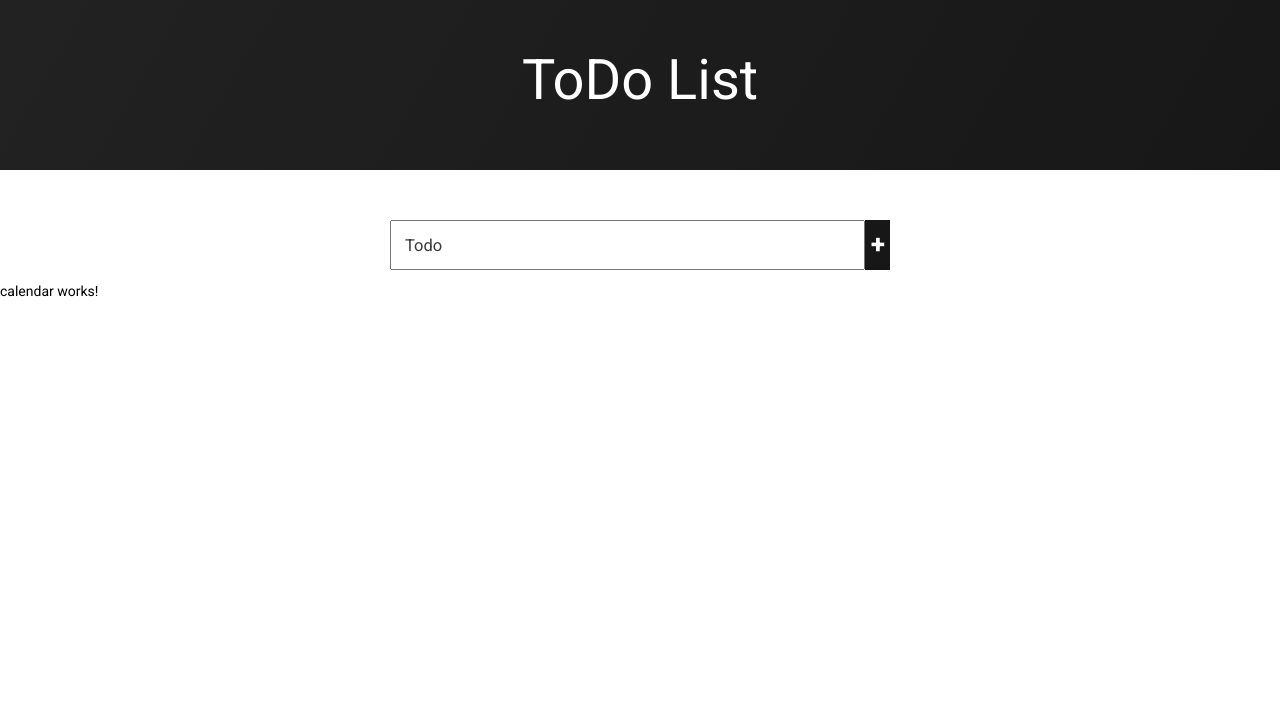
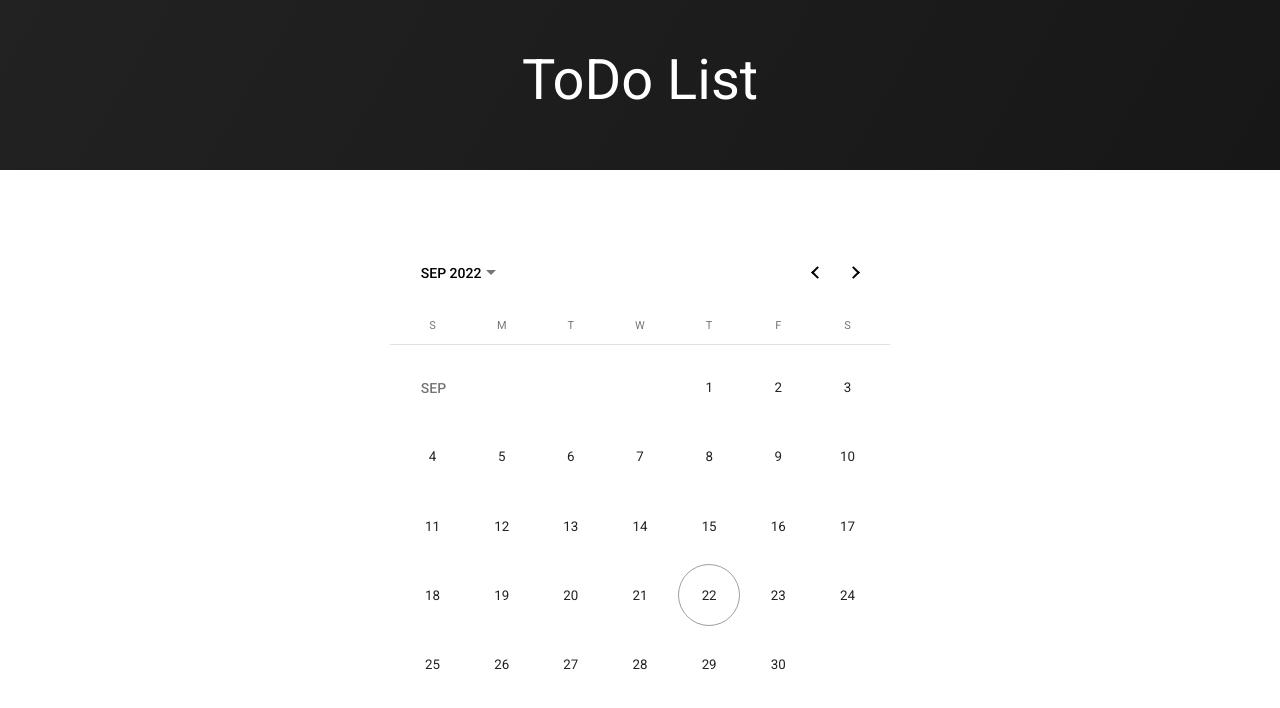
Before and after one commit to EmilianoRojas/todo-list-angular, an Angular app: page / in a window 1280 px wide. Shown: the top 708 px of the page. Built offline with nearby package versions, Linux system fonts and the light colour scheme.

Commit message:
added router-outlet

```diff
--- a/angular.json
+++ b/angular.json
@@ -23,7 +23,7 @@
               "src/assets"
             ],
             "styles": [
-              "./node_modules/@angular/material/prebuilt-themes/purple-green.css",
+              "./node_modules/@angular/material/prebuilt-themes/indigo-pink.css",
               "src/styles.css"
             ],
             "scripts": []
@@ -91,7 +91,7 @@
               "src/assets"
             ],
             "styles": [
-              "./node_modules/@angular/material/prebuilt-themes/purple-green.css",
+              "./node_modules/@angular/material/prebuilt-themes/indigo-pink.css",
               "src/styles.css"
             ],
             "scripts": []
--- a/src/app/app-routing.module.ts
+++ b/src/app/app-routing.module.ts
@@ -1,10 +1,15 @@
 import { NgModule } from '@angular/core';
 import { RouterModule, Routes } from '@angular/router';
+import { CalendarComponent } from './calendar/calendar.component';
+import { TaskListComponent } from './task-list/task-list.component';
 
-const routes: Routes = [];
+const routes: Routes = [
+  { component: CalendarComponent, path: '' },
+  { component: TaskListComponent, path: 'tasks' },
+];
 
 @NgModule({
   imports: [RouterModule.forRoot(routes)],
-  exports: [RouterModule]
+  exports: [RouterModule],
 })
-export class AppRoutingModule { }
+export class AppRoutingModule {}
--- a/src/app/app.component.html
+++ b/src/app/app.component.html
@@ -1,5 +1,4 @@
-<header>{{title}}</header>
+<header>{{ title }}</header>
 <body>
-  <app-task-list></app-task-list>
-  <app-calendar></app-calendar>
+  <router-outlet></router-outlet>
 </body>
--- a/src/app/calendar/calendar.component.css
+++ b/src/app/calendar/calendar.component.css
@@ -0,0 +1,8 @@
+div {
+  display: flex;
+  justify-content: center;
+}
+
+mat-calendar {
+  width: 500px;
+}
--- a/src/app/calendar/calendar.component.html
+++ b/src/app/calendar/calendar.component.html
@@ -1 +1,3 @@
-<p>calendar works!</p>
+<div>
+  <mat-calendar></mat-calendar>
+</div>
```
Also changed, not shown: src/app/app.module.ts (+4 -11 lines), package.json (line endings or trailing spaces).
